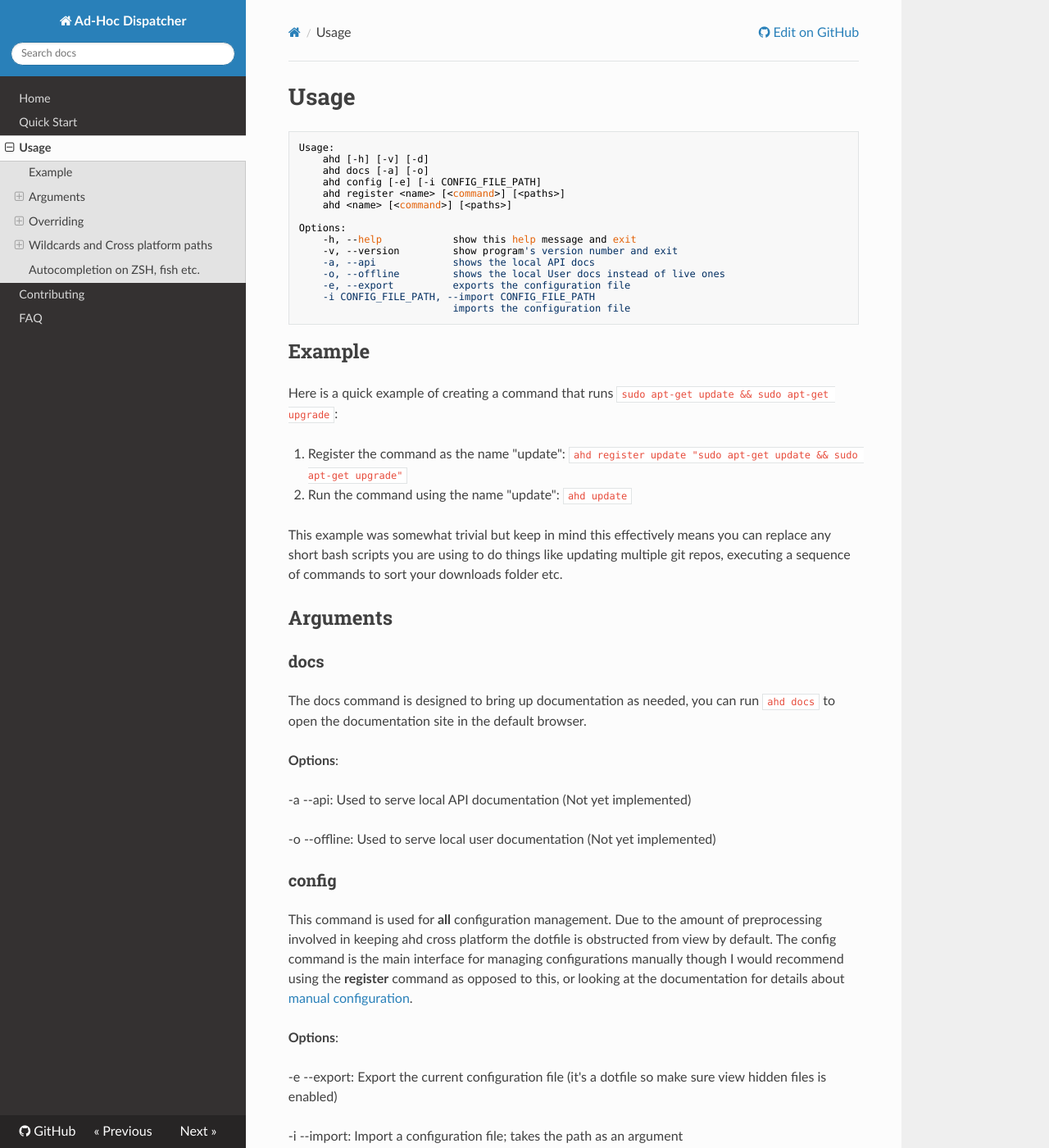
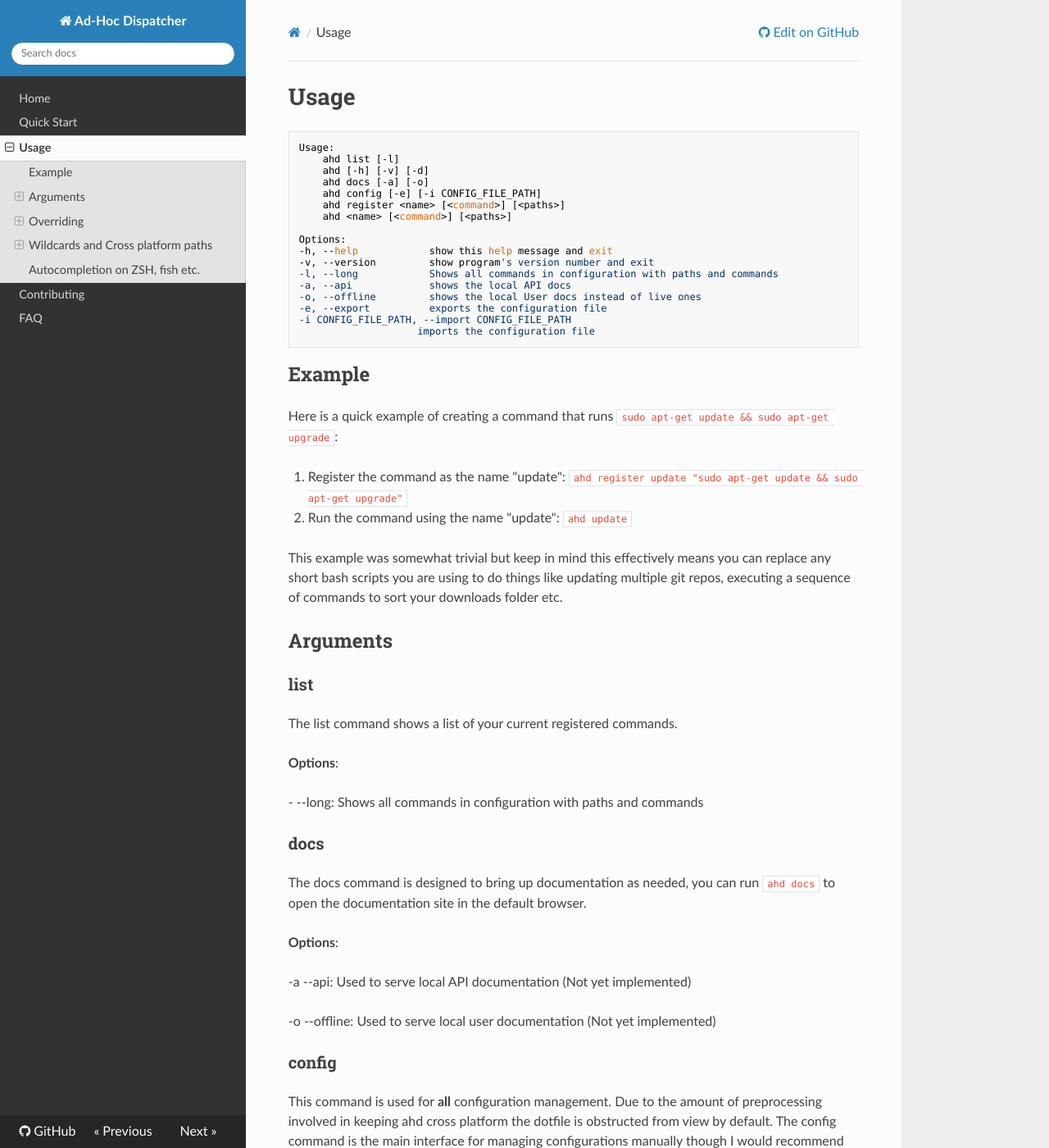
Before and after one commit to Descent098/ahd, an MkDocs documentation site: the page built from docs/usage.md, in a window 1280 px wide and 1400 px high. Shown: the whole window at 82% size. Built offline with MkDocs 1.6.1, drawn with Linux system fonts in a browser that asks for light colours; nearby versions of some CDN libraries.

Commit message:
Updated remaining documenation

````diff
--- a/ahd/__init__.py
+++ b/ahd/__init__.py
@@ -0,0 +1,6 @@
+"""Top level module for AHD.
+
+Here lies all the code necessary to use AHD as an API.
+
+If you are here to help or contribute to the project, check out the development guide: https://ahd.readthedocs.io/en/latest/contributing/
+"""
--- a/docs/usage.md
+++ b/docs/usage.md
@@ -2,20 +2,22 @@
 
 ```bash
 Usage:
-	ahd [-h] [-v] [-d]
+    ahd list [-l]
+    ahd [-h] [-v] [-d]
     ahd docs [-a] [-o]
     ahd config [-e] [-i CONFIG_FILE_PATH]
     ahd register <name> [<command>] [<paths>]
     ahd <name> [<command>] [<paths>]
 
 Options:
-    -h, --help            show this help message and exit
-    -v, --version         show program's version number and exit
-    -a, --api             shows the local API docs
-    -o, --offline         shows the local User docs instead of live ones
-    -e, --export          exports the configuration file
-    -i CONFIG_FILE_PATH, --import CONFIG_FILE_PATH
-                          imports the configuration file
+-h, --help            show this help message and exit
+-v, --version         show program's version number and exit
+-l, --long            Shows all commands in configuration with paths and commands
+-a, --api             shows the local API docs
+-o, --offline         shows the local User docs instead of live ones
+-e, --export          exports the configuration file
+-i CONFIG_FILE_PATH, --import CONFIG_FILE_PATH
+                    imports the configuration file
 ```
 
 
@@ -34,6 +36,14 @@ This example was somewhat trivial but keep in mind this effectively means you ca
 
 
 ## Arguments
+
+### list
+
+The list command shows a list of your current registered commands.
+
+**Options**:
+
+  \- \-\-long: Shows all commands in configuration with paths and commands
 
 ### docs
 
--- a/setup.py
+++ b/setup.py
@@ -46,7 +46,7 @@ setuptools.setup(
         "dev" : ["nox",    # Used to run automated processes
                  "pytest", # Used to run the test code in the tests directory
                  "mkdocs", # Used to create HTML versions of the markdown docs in the docs directory
-                 "pdoc"],  # Used for building API documentation
+                 "pdoc3"], # Used for building API documentation
 
     },
     classifiers = [
````
Also changed, not shown: CHANGELOG.md (+1 -1 lines), README.md (+19 -9 lines), 1 other file.
